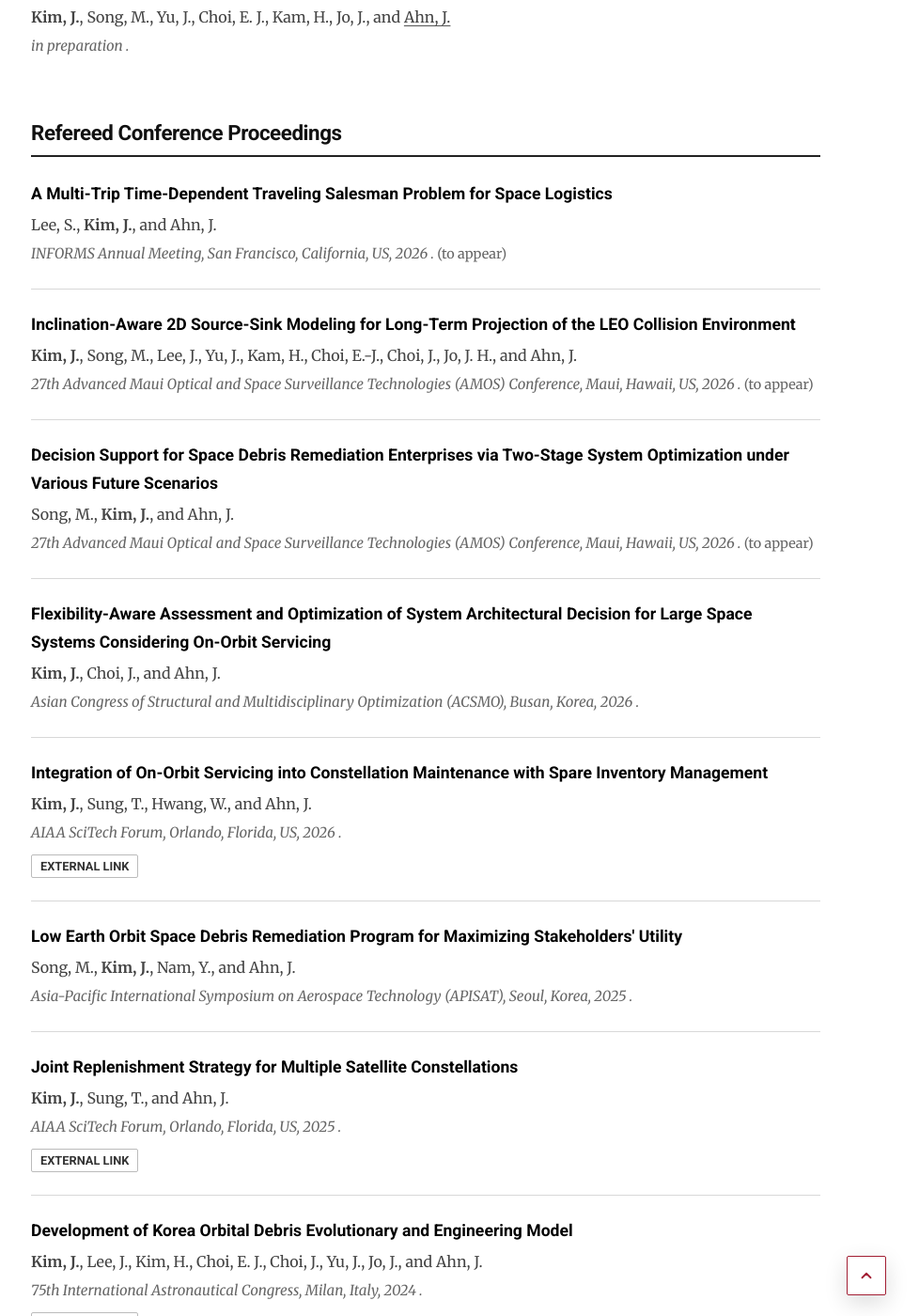
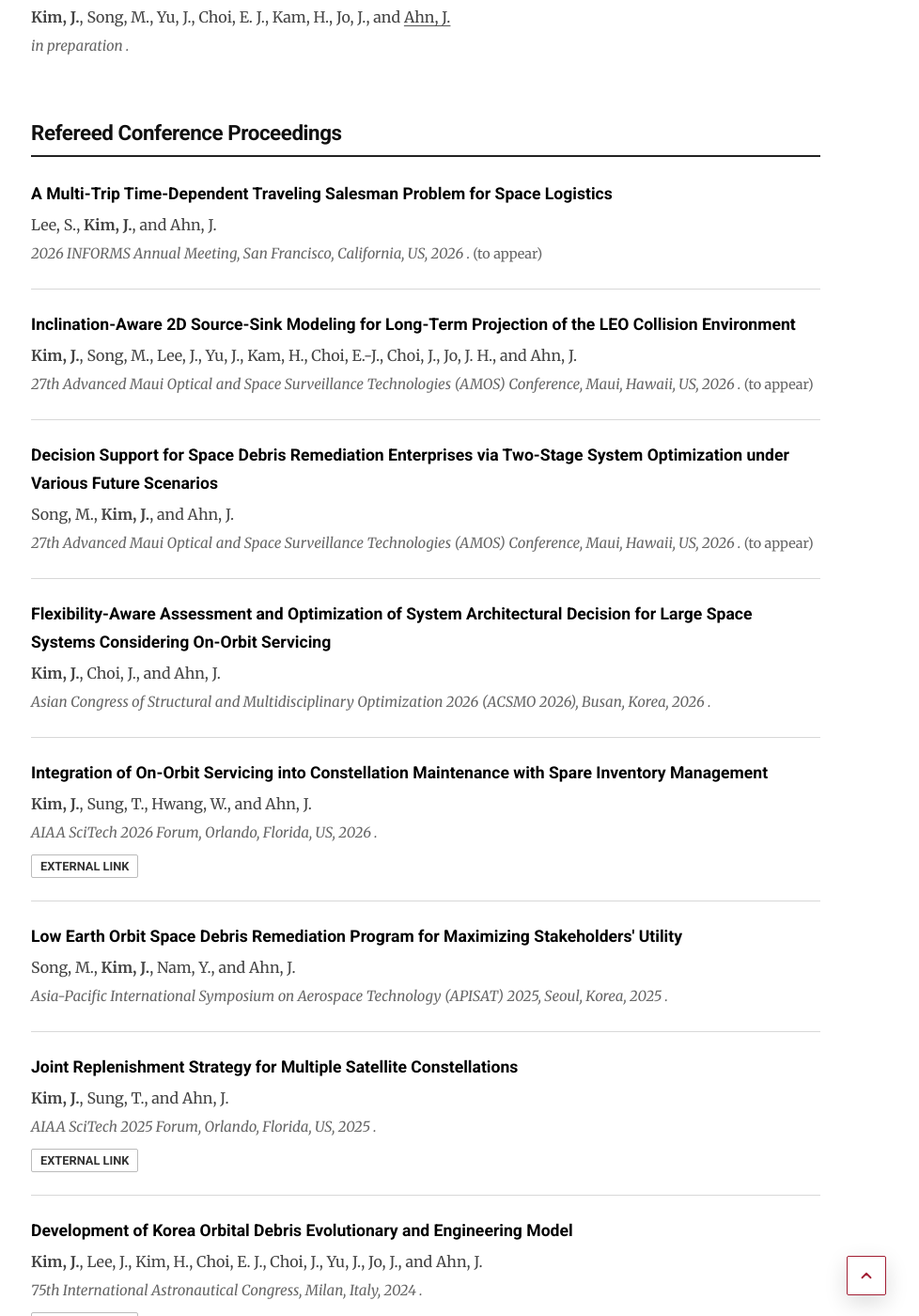
Before and after one commit to jaewoo-space/jaewoo-space.github.io, a Jekyll site: the page built from publications.md, in a window 1280 px wide and 1400 px high, scrolled down 3122 px. Shown: the whole window at 94% size, without its empty margins (187-1165 px from the left). Built offline with Jekyll 4.4.1, drawn with Linux system fonts in a browser that asks for light colours.

Commit message:
Update CV and conference venues

```diff
--- a/_data/publications.yml
+++ b/_data/publications.yml
@@ -124,7 +124,7 @@
 # ==========================================
 - title: "A Multi-Trip Time-Dependent Traveling Salesman Problem for Space Logistics"
   authors: "Lee, S., <b>Kim, J.</b>, and Ahn, J."
-  venue: "INFORMS Annual Meeting, San Francisco, California, US"
+  venue: "2026 INFORMS Annual Meeting, San Francisco, California, US"
   year: 2026
   type: "conference"
   note: "to appear"
@@ -145,26 +145,26 @@
 
 - title: "Flexibility-Aware Assessment and Optimization of System Architectural Decision for Large Space Systems Considering On-Orbit Servicing"
   authors: "<b>Kim, J.</b>, Choi, J., and Ahn, J."
-  venue: "Asian Congress of Structural and Multidisciplinary Optimization (ACSMO), Busan, Korea"
+  venue: "Asian Congress of Structural and Multidisciplinary Optimization 2026 (ACSMO 2026), Busan, Korea"
   year: 2026
   type: "conference"
 
 - title: "Integration of On-Orbit Servicing into Constellation Maintenance with Spare Inventory Management"
   authors: "<b>Kim, J.</b>, Sung, T., Hwang, W., and Ahn, J."
-  venue: "AIAA SciTech Forum, Orlando, Florida, US"
+  venue: "AIAA SciTech 2026 Forum, Orlando, Florida, US"
   year: 2026
   type: "conference"
   link: "https://doi.org/10.2514/6.2026-2631"
 
 - title: "Low Earth Orbit Space Debris Remediation Program for Maximizing Stakeholders' Utility"
   authors: "Song, M., <b>Kim, J.</b>, Nam, Y., and Ahn, J."
-  venue: "Asia-Pacific International Symposium on Aerospace Technology (APISAT), Seoul, Korea"
+  venue: "Asia-Pacific International Symposium on Aerospace Technology (APISAT) 2025, Seoul, Korea"
   year: 2025
   type: "conference"
 
 - title: "Joint Replenishment Strategy for Multiple Satellite Constellations"
   authors: "<b>Kim, J.</b>, Sung, T., and Ahn, J."
-  venue: "AIAA SciTech Forum, Orlando, Florida, US"
+  venue: "AIAA SciTech 2025 Forum, Orlando, Florida, US"
   year: 2025
   type: "conference"
   link: "https://doi.org/10.2514/6.2025-1757"
```
Also changed, not shown: 1 other file.
